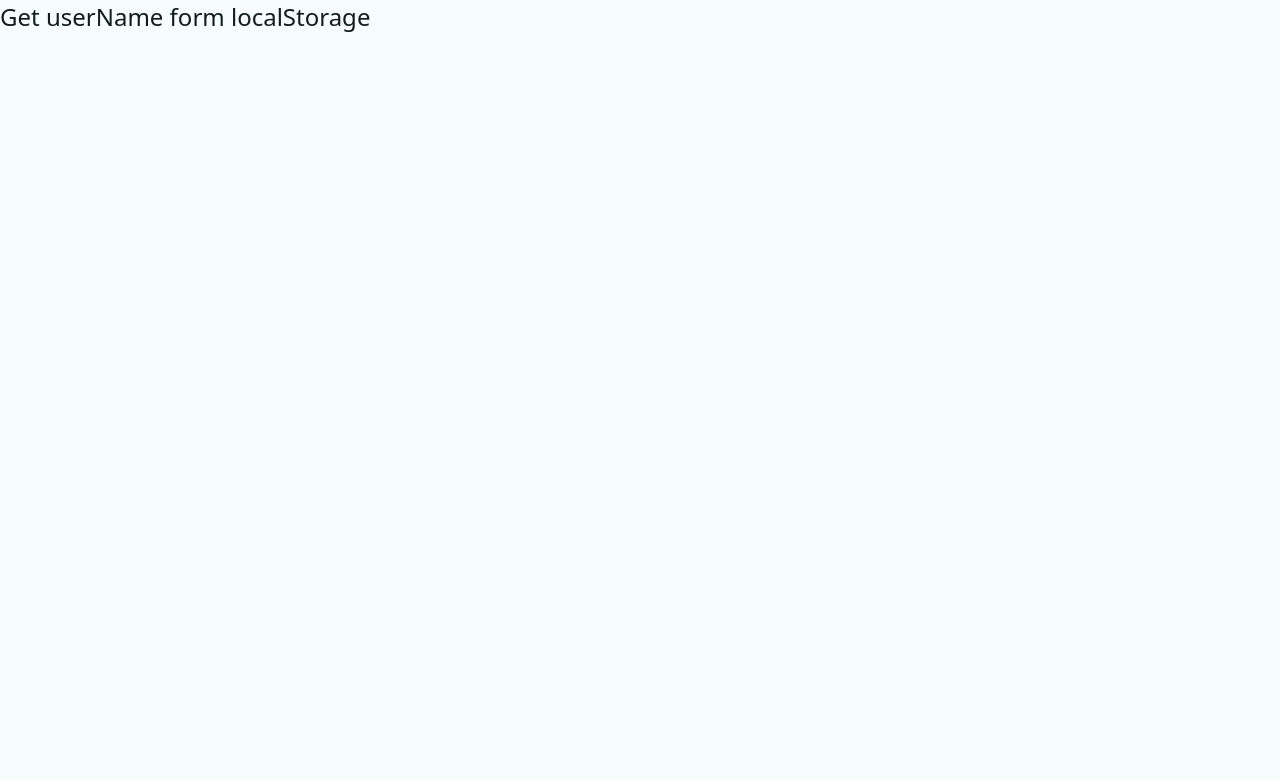
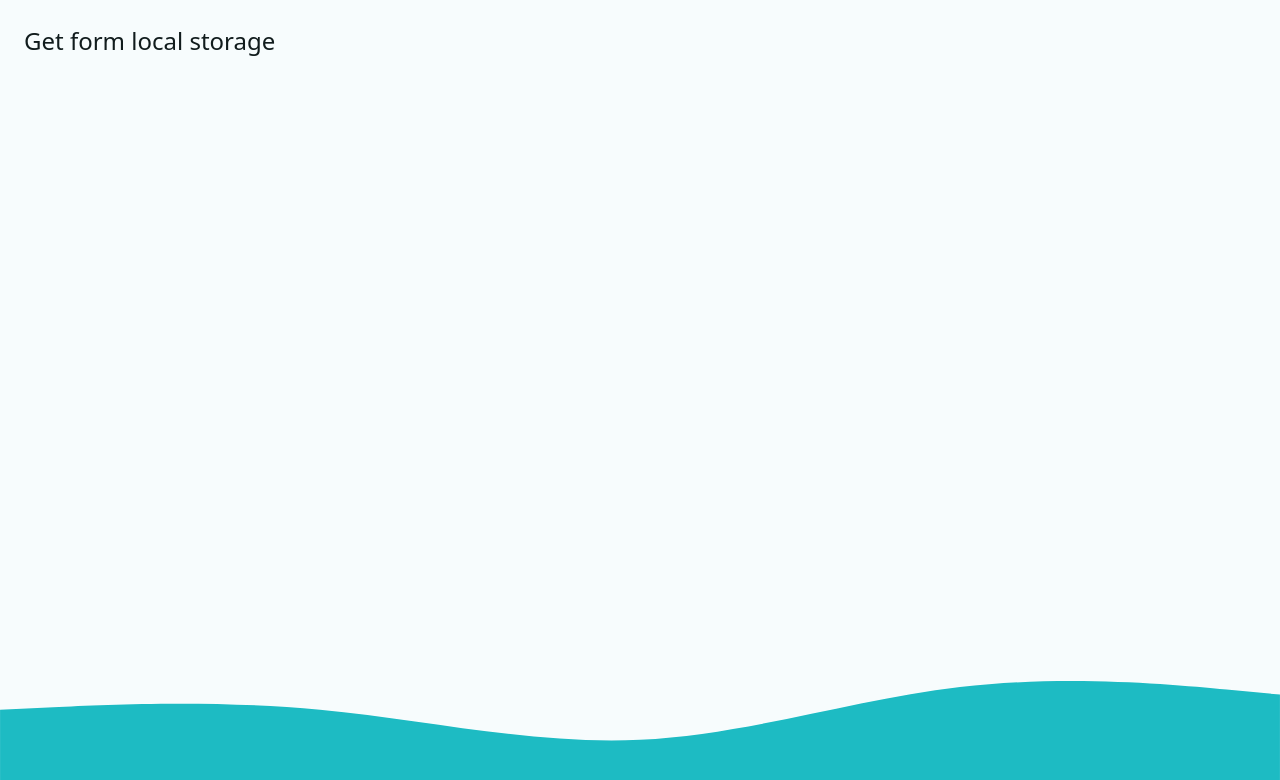
Before and after one commit to Noi-Git/personal-finance, a React (Vite) app in the folder pf-frontend/: page / in a window 1280 px wide. Shown: the top 780 px of the page. Built offline with nearby package versions, Linux system fonts and the light colour scheme.

Commit message:
create basic navbar and pass in props form Main component to Nav component

```diff
--- /dev/null
+++ b/pf-frontend/src/components/Nav.jsx
@@ -0,0 +1,9 @@
+const Nav = ({ userName }) => {
+  return (
+    <>
+      <div className='nav'>{userName}</div>
+    </>
+  )
+}
+
+export default Nav
--- a/pf-frontend/src/layouts/Main.jsx
+++ b/pf-frontend/src/layouts/Main.jsx
@@ -1,5 +1,7 @@
 import { Outlet, useLoaderData } from 'react-router-dom'
 import { fetchData } from '../helpers'
+import wave from '../assets/wave.svg'
+import Nav from '../components/Nav'
 
 //loader
 // eslint-disable-next-line react-refresh/only-export-components
@@ -10,10 +12,16 @@ export function mainLoader() {
 
 const Main = () => {
   const { userName } = useLoaderData()
+
   return (
     <>
-      <div>{userName}</div>
-      <Outlet />
+      <div className='layout'>
+        <Nav userName={userName} />
+        <main>
+          <Outlet />
+        </main>
+        <img src={wave} alt='' />
+      </div>
     </>
   )
 }
--- a/pf-frontend/src/pages/Dashboard.jsx
+++ b/pf-frontend/src/pages/Dashboard.jsx
@@ -13,7 +13,7 @@ const Dashboard = () => {
   //the dashboardLoader function is connected to loader inside a specific path
   const { userName } = useLoaderData()
 
-  return <div>Get userName form localStorage {userName}</div>
+  return <div>Get {userName} form local storage </div>
 }
 
 export default Dashboard
```
